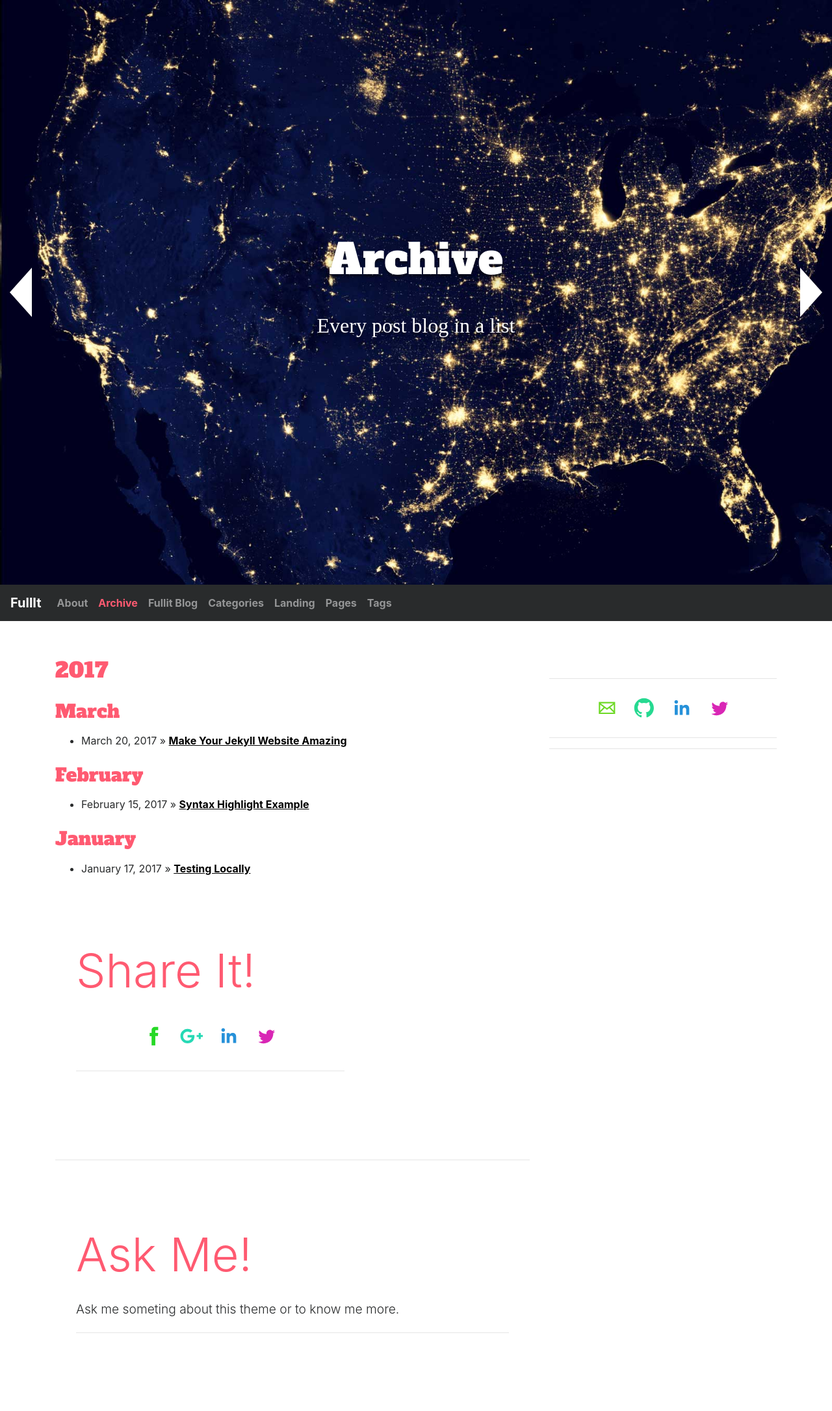
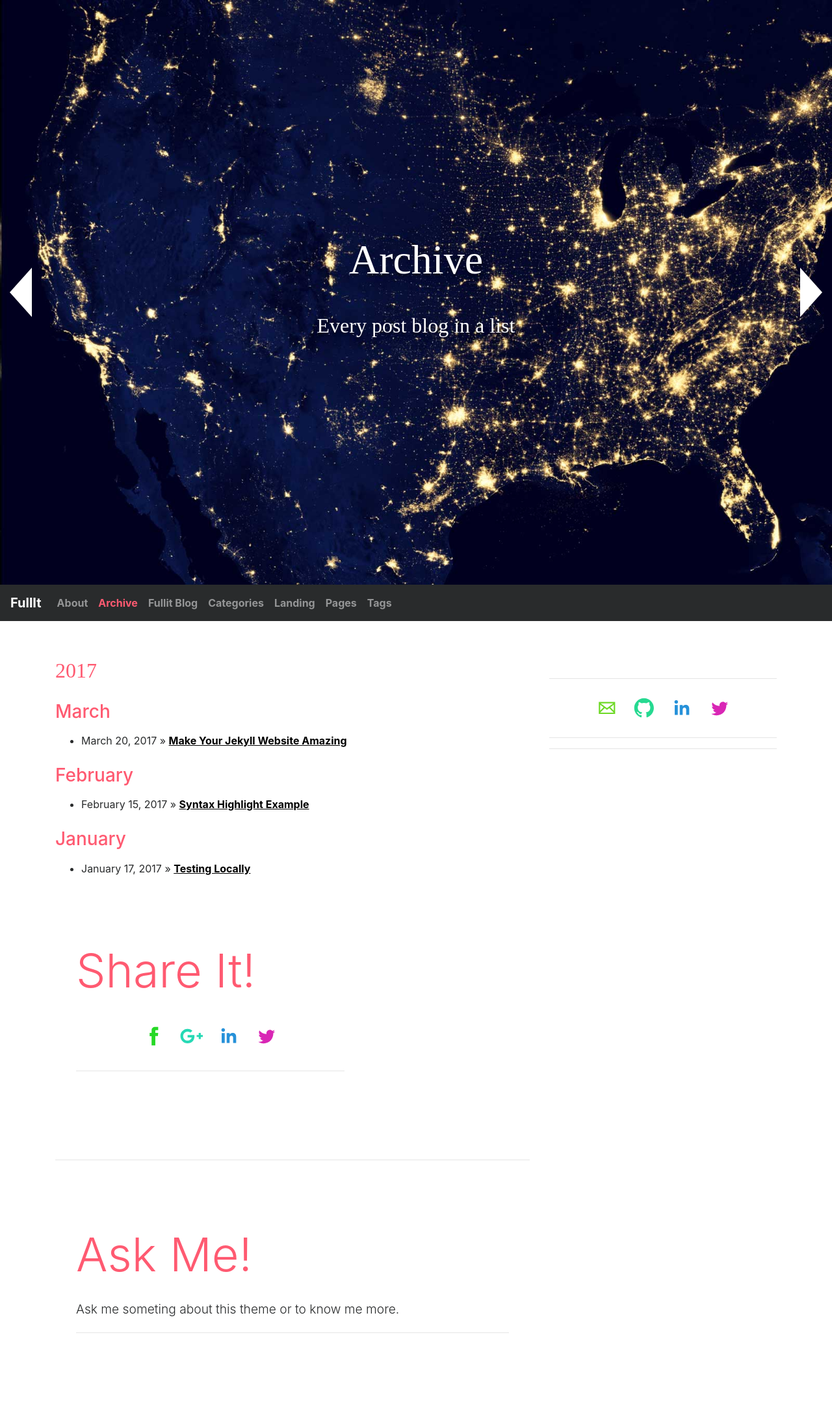
Before and after one commit to Robok3000/USERNAME, a Jekyll site: the page built from archive.html, in a window 1280 px wide. Shown: the whole page at 65% size. Built offline with Jekyll 4.4.1, drawn with Linux system fonts in a browser that asks for light colours; nearby versions of some CDN libraries; some web fonts are replaced; comment, search, counter and statistics services are not loaded.

Commit message:
change font 'NittiPX-Black'

```diff
--- a/assets/css/custom/Unless_files/mediaquery copia.css
+++ b/assets/css/custom/Unless_files/mediaquery copia.css
@@ -4,7 +4,7 @@
     * --------------------------------------- */
     h1{
       font-size: 2.5em;
-      font-family: 'Alfa Slab One', cursive;
+      font-family: 'NittiPX-Black', cursive;
       color: #fff;
       margin:0;
       padding:0;
@@ -48,7 +48,7 @@
     * --------------------------------------- */
     h1{
       font-size: 5em;
-      font-family: 'Alfa Slab One', cursive;
+      font-family: 'NittiPX-Black', cursive;
       color: #fff;
       margin:0;
       padding:0;
@@ -215,7 +215,7 @@
     * --------------------------------------- */
     h1{
       font-size: 5em;
-      font-family: 'Alfa Slab One', cursive;
+      font-family: 'NittiPX-Black', cursive;
       color: #fff;
       margin:0;
       padding:0;
--- a/assets/css/custom/examples.css
+++ b/assets/css/custom/examples.css
@@ -838,31 +838,31 @@ input.cbp-mc-submit:hover {
 
 .post h2{
 	color: #ff5a71;
-	font-family: 'Alfa Slab One', cursive;
+	font-family: 'NittiPX-Black', cursive;
 	line-height: 1.8;
 }
 
 .post h3{
 	color: #ff5a71;
-	font-family: 'Alfa Slab One', cursive;
+	font-family: 'NittiPX-Black' cursive;
 	line-height: 1.8;
 }
 
 .post h4{
 	color: #ff5a71;
-	font-family: 'Alfa Slab One', cursive;
+	font-family: 'NittiPX-Black', cursive;
 	line-height: 1.8;
 }
 
 .post h5{
 	color: #ff5a71;
-	font-family: 'Alfa Slab One', cursive;
+	font-family: 'NittiPX-Black', cursive;
 	line-height: 1.8;
 }
 
 .post h6{
 	color: #ff5a71;
-	font-family: 'Alfa Slab One', cursive;
+	font-family: 'NittiPX-Black', cursive;
 	line-height: 1.8;
 }
 
--- a/assets/css/custom/examples_backup_5_3_17.css
+++ b/assets/css/custom/examples_backup_5_3_17.css
@@ -50,7 +50,7 @@ abbr,acronym { border: 0;
 /* Custom CSS
  * --------------------------------------- */
 body{
-	font-family: 'Alfa Slab One', cursive;
+	font-family: 'NittiPX-Black', cursive;
 	color: #fff;
 	color: rgba(0,0,0,0.5);
 }
--- a/assets/css/custom/mediaquery.css
+++ b/assets/css/custom/mediaquery.css
@@ -5,7 +5,7 @@
 
     .jumbotronic h1{
 
-      font-family: 'Alfa Slab One', cursive;
+      font-family: 'NittiPX-Black', cursive;
       font-size: 3em;
       padding: 1rem 1rem;
       color: #ffffff;
@@ -24,7 +24,7 @@
     .sidebar{visibility: hidden;}
     h1{
       font-size: 2.5em;
-      font-family: 'Alfa Slab One', cursive;
+      font-family: 'NittiPX-Black', cursive;
       color: #fff;
       margin:0;
       padding:0;
@@ -80,7 +80,7 @@
     .sidebar{width: 262px; left: 70%; top: 0px; position: fixed;}
     .jumbotronic h1{
 
-      font-family: 'Alfa Slab One', cursive;
+      font-family: 'NittiPX-Black', cursive;
       font-size: 4em;
       padding: 1rem 1rem;
       color: #ffffff;
@@ -98,7 +98,7 @@
     }
     h1{
       font-size: 5em;
-      font-family: 'Alfa Slab One', cursive;
+      font-family: 'NittiPX-Black', cursive;
       color: #fff;
       margin:0;
       padding:0;
@@ -276,7 +276,7 @@
 
     .jumbotronic h1{
 
-      font-family: 'Alfa Slab One', cursive;
+      font-family: 'NittiPX-Black', cursive;
       font-size: 4em;
       padding: 1rem 1rem;
       color: #ffffff;
@@ -294,7 +294,7 @@
     }
     h1{
       font-size: 5em;
-      font-family: 'Alfa Slab One', cursive;
+      font-family: 'NittiPX-Black', cursive;
       color: #fff;
       margin:0;
       padding:0;
@@ -477,7 +477,7 @@
       ------------------------------------------------------------------------*/
       .jumbotronic h1{
 
-        font-family: 'Alfa Slab One', cursive;
+        font-family: 'NittiPX-Black', cursive;
         font-size: 3em;
         padding: 1rem 1rem;
         color: #ffffff;
```
Also changed, not shown: assets/css/custom/examples copia.css (+5 -5 lines).
